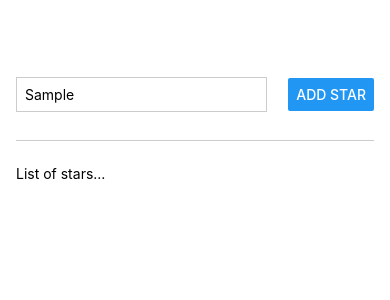
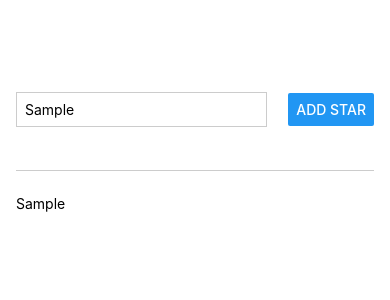
Before and after one commit to perseverance50k/stellar-stitch, a React Native app: screen / in a window 390 px wide. Both pictures are taken after typing "Sample" into the empty fields and a click on the button "ADD STAR". Shown: the top 300 px of the page. Built offline with nearby package versions, Linux system fonts and the light colour scheme.

Commit message:
Added add star button press handler

```diff
--- a/App.js
+++ b/App.js
@@ -3,13 +3,14 @@ import { StyleSheet, Text, View, Button, TextInput } from "react-native";
 
 export default function App() {
   const [starInput, setStarInput] = useState("");
+  const [stars, setStars] = useState([]);
 
   const starInputChangeHandler = (enteredText) => {
     setStarInput(enteredText);
   };
 
   const addStarBtnPressHandler = () => {
-    console.log("Star added: ", starInput);
+    setStars((currentStars) => [...currentStars, starInput]);
   };
 
   return (
@@ -23,7 +24,9 @@ export default function App() {
         <Button title="Add star" onPress={addStarBtnPressHandler} />
       </View>
       <View style={styles.starsContainer}>
-        <Text>List of stars...</Text>
+        {stars.map((star, idx) => (
+          <Text key={idx}>{star}</Text>
+        ))}
       </View>
     </View>
   );
@@ -52,6 +55,6 @@ const styles = StyleSheet.create({
     padding: 8,
   },
   starsContainer: {
-    flex: 7,
+    flex: 5,
   },
 });
```
